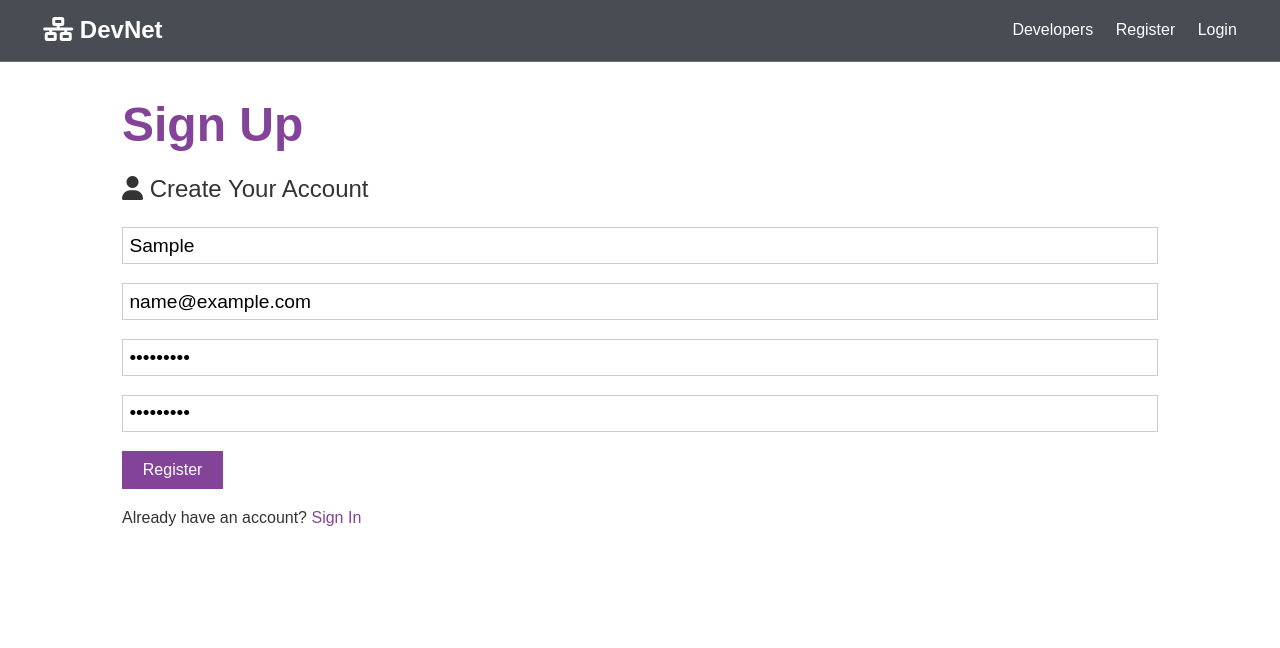
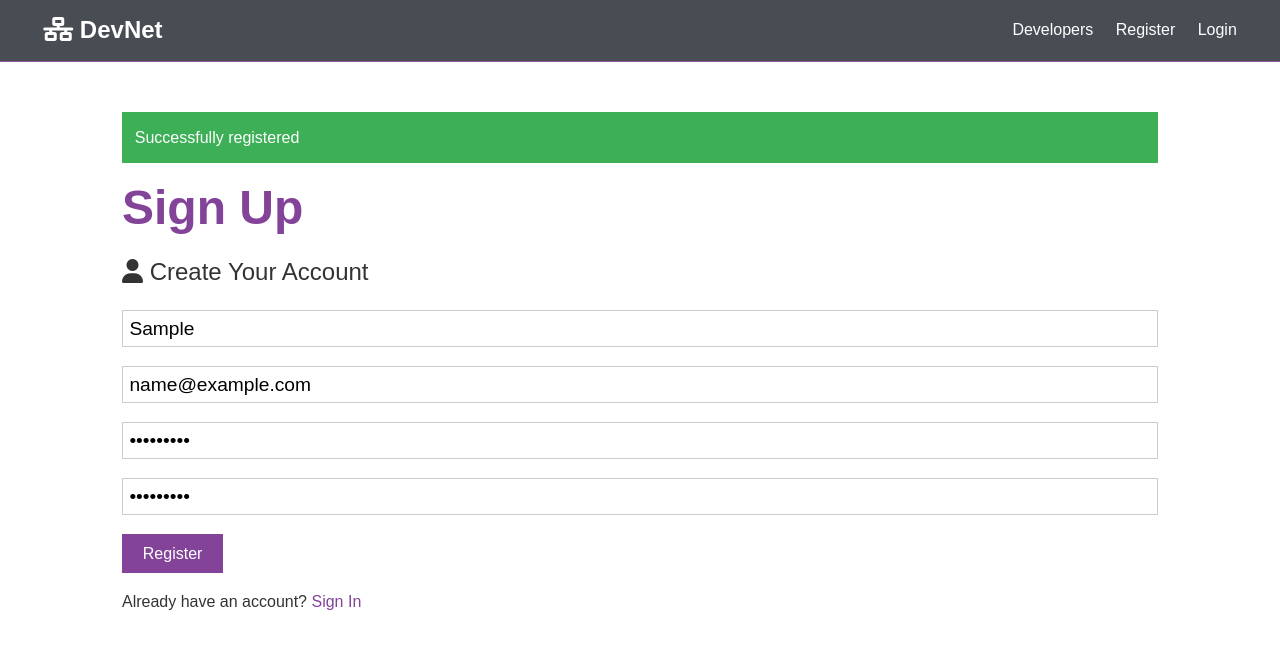
Before and after one commit to haseebk/dev-net, a React (Create React App) app in the folder client/: page /register in a window 1280 px wide. Both pictures are taken after typing "Sample", "name@example.com", "Sample123", "Sample123" into the empty fields and a click on the input "Register". Shown: the top 648 px of the page. Built offline with nearby package versions, Linux system fonts and the light colour scheme.

Commit message:
setting up redux and alerts

```diff
--- a/client/src/App.js
+++ b/client/src/App.js
@@ -5,13 +5,22 @@
 import Landing from "./components/layout/Landing";
 import Register from "./components/auth/Register";
 import Login from "./components/auth/Login";
+import Alert from "./components/layout/Alert";
+
+/**
+ * Redux
+ */
+import { Provider } from "react-redux";
+import store from "./store";
 
 const App = () => (
+  <Provider store={store}>
     <Router>
       <Fragment>
         <Navbar />
         <Route exact path="/" component={Landing} />{" "}
         <section className="container">
+          <Alert />
           <Switch>
             <Route exact path="/register" component={Register} />{" "}
             <Route exact path="/login" component={Login} />{" "}
@@ -19,6 +28,7 @@
         </section>{" "}
       </Fragment>{" "}
     </Router>
+  </Provider>
 );
 
 export default App;
--- /dev/null
+++ b/client/src/actions/alert.js
@@ -0,0 +1,12 @@
+import { SET_ALERT, REMOVE_ALERT } from "./types";
+import { v4 as uuidv4 } from "uuid";
+
+export const setAlert = (msg, alertType) => (dispatch) => {
+  const id = uuidv4();
+  dispatch({
+    type: SET_ALERT,
+    payload: { msg, alertType, id },
+  });
+
+  setTimeout(() => dispatch({ type: REMOVE_ALERT, payload: id }), 5000);
+};
--- /dev/null
+++ b/client/src/actions/types.js
@@ -0,0 +1,2 @@
+export const SET_ALERT = "SET_ALERT";
+export const REMOVE_ALERT = "REMOVE_ALERT";
--- a/client/src/components/auth/Register.js
+++ b/client/src/components/auth/Register.js
@@ -1,7 +1,10 @@
 import React, { Fragment, useState } from "react";
+import { connect } from "react-redux";
 import { Link } from "react-router-dom";
+import { setAlert } from "../../actions/alert";
+import PropTypes from "prop-types";
 
-const Register = () => {
+const Register = ({ setAlert }) => {
   const [formData, setFormData] = useState({
     name: "",
     email: "",
@@ -17,9 +20,9 @@
   const onSubmit = async (e) => {
     e.preventDefault();
     if (password !== password2) {
-      console.log("Passwords don't match");
+      setAlert("Passwords don't match", "danger");
     } else {
-      console.log("Successfully registered");
+      setAlert("Successfully registered", "success");
     }
   };
 
@@ -79,4 +82,8 @@
   );
 };
 
-export default Register;
+Register.propTypes = {
+  setAlert: PropTypes.func.isRequired,
+};
+
+export default connect(null, { setAlert })(Register);
--- /dev/null
+++ b/client/src/components/layout/Alert.js
@@ -0,0 +1,20 @@
+import React from "react";
+import PropTypes from "prop-types";
+import { connect } from "react-redux";
+
+const Alert = ({ alerts }) =>
+  alerts !== null &&
+  alerts.length > 0 &&
+  alerts.map((alert) => (
+    <div key={alert.id} className={`alert alert-${alert.alertType}`}>
+      {alert.msg}
+    </div>
+  ));
+
+Alert.propTypes = { alerts: PropTypes.array.isRequired };
+
+const mapStateToProps = (state) => ({
+  alerts: state.alert,
+});
+
+export default connect(mapStateToProps)(Alert);
--- /dev/null
+++ b/client/src/reducers/alert.js
@@ -0,0 +1,15 @@
+import { SET_ALERT, REMOVE_ALERT } from "../actions/types";
+
+const initialState = [];
+
+export default function (state = initialState, action) {
+  const { type, payload } = action;
+  switch (type) {
+    case SET_ALERT:
+      return [...state, payload];
+    case REMOVE_ALERT:
+      return state.filter((alert) => alert.id !== payload);
+    default:
+      return state;
+  }
+}
--- /dev/null
+++ b/client/src/reducers/index.js
@@ -0,0 +1,4 @@
+import { combineReducers } from "redux";
+import alert from "./alert";
+
+export default combineReducers({ alert });
--- /dev/null
+++ b/client/src/store.js
@@ -0,0 +1,16 @@
+import { createStore, applyMiddleware } from "redux";
+import { composeWithDevTools } from "redux-devtools-extension";
+import thunk from "redux-thunk";
+import rootReducer from "./reducers";
+
+const initialState = {};
+
+const middleware = [thunk];
+
+const store = createStore(
+  rootReducer,
+  initialState,
+  composeWithDevTools(applyMiddleware(...middleware))
+);
+
+export default store;
--- a/package.json
+++ b/package.json
@@ -27,7 +27,8 @@
     "gravatar": "^1.8.1",
     "jsonwebtoken": "^8.5.1",
     "mongoose": "^5.11.8",
-    "request": "^2.88.2"
+    "request": "^2.88.2",
+    "uuid": "^8.3.2"
   },
   "devDependencies": {
     "concurrently": "^5.3.0",
```
Also changed, not shown: 1 other file (tests, documents, lock files or other folders). Lines whose indentation alone changed are shown as unchanged.
